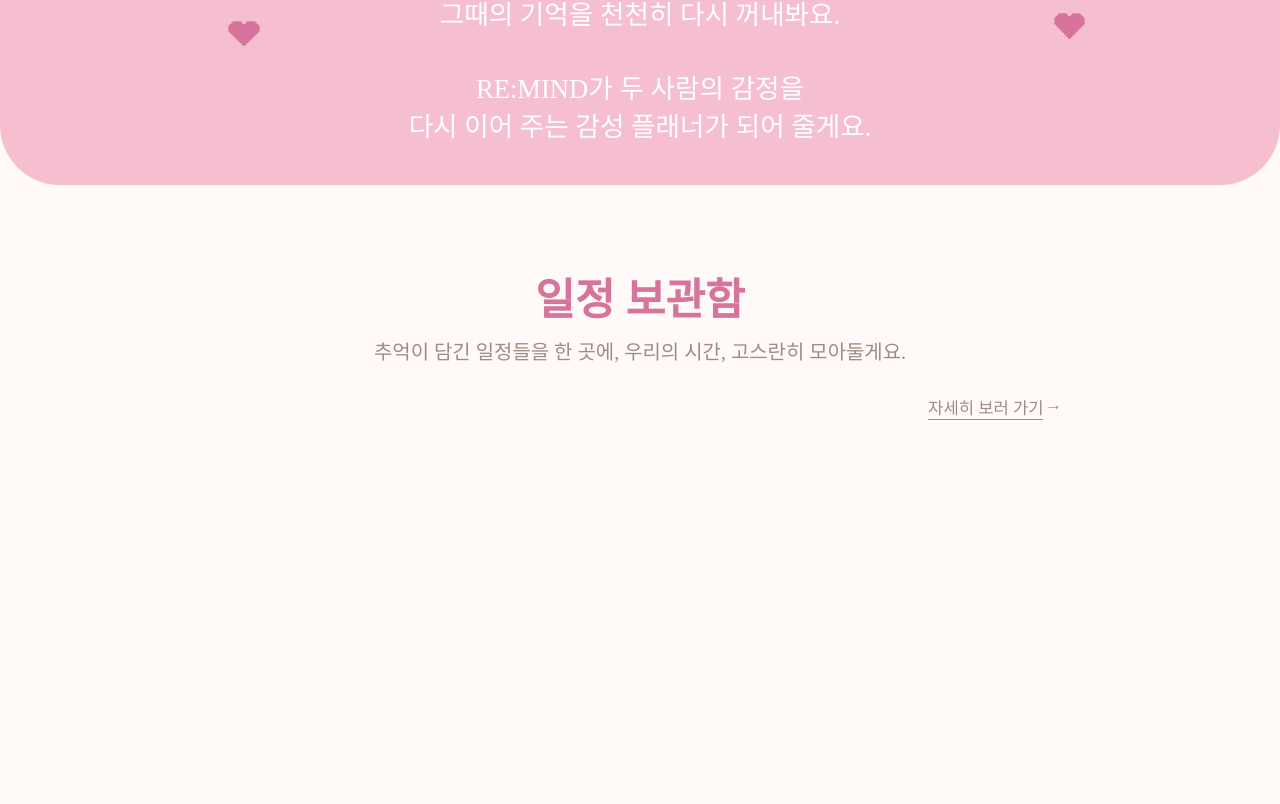
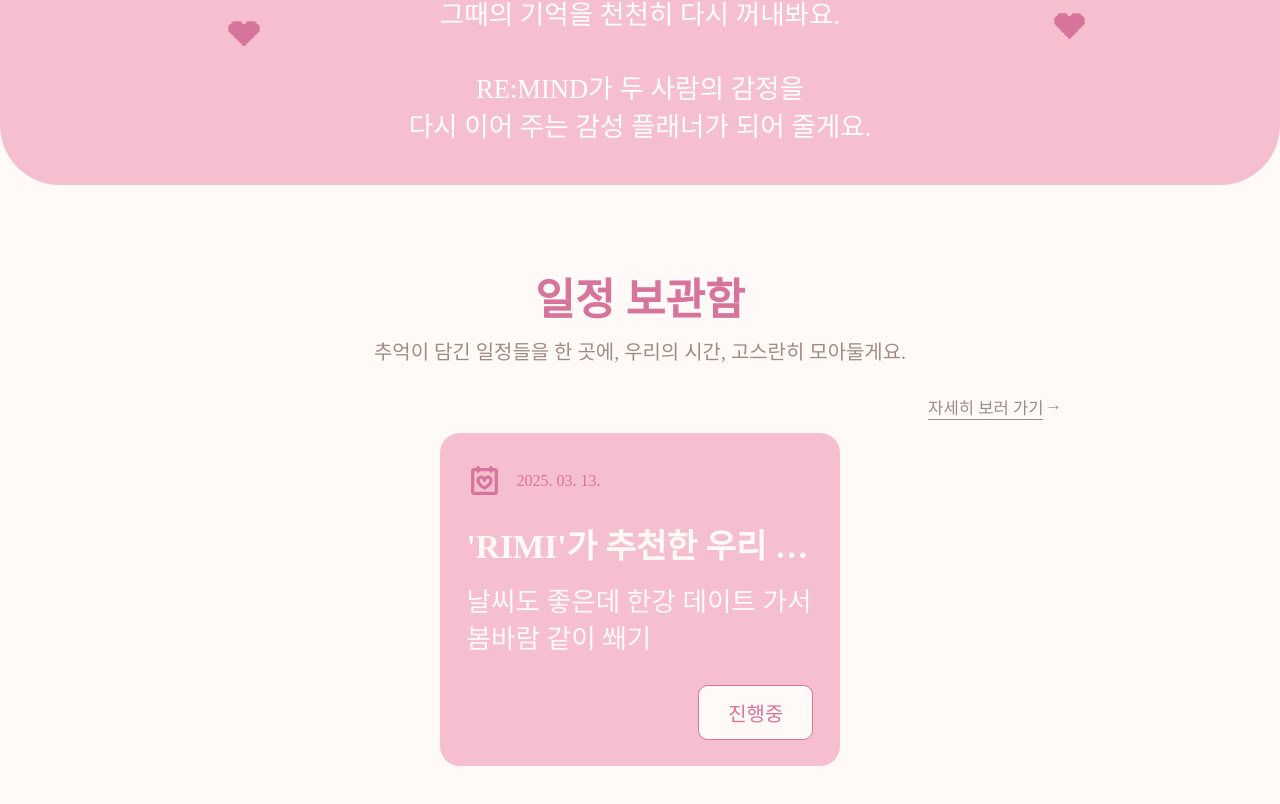
Before and after one commit to 2025-REMIND/REMIND-Frontend, a React (Create React App) app in the folder remind/: page / in a window 1280 px wide. Shown: the part 408-1212 px from the top of the page. Built offline with nearby package versions, Linux system fonts and the light colour scheme; a web font is replaced by a local one.

Commit message:
💄 PlanArchive 컴포넌트 일정 추가

```diff
--- a/remind/src/components/home/planarchive/PlanArchive.jsx
+++ b/remind/src/components/home/planarchive/PlanArchive.jsx
@@ -1,4 +1,5 @@
 import * as S from "./PlanArchive.style";
+import DATE from "../../../assets/home/planarchive/date.svg";
 
 export default function PlanArchive() {
     return (
@@ -9,6 +10,18 @@ export default function PlanArchive() {
                 <S.DetailText>자세히 보러 가기</S.DetailText>
                 <S.IconDetail>→</S.IconDetail>
             </S.Detail>
+
+            <S.ArchiveBox>
+                <S.Archive>
+                    <S.Info>
+                        <S.Icon src = { DATE } />
+                        <S.Date>2025. 03. 13.</S.Date>
+                    </S.Info>
+                    <S.Name>'RIMI'가 추천한 우리 데이트</S.Name>
+                    <S.Comment>날씨도 좋은데 한강 데이트 가서 봄바람 같이 쐐기</S.Comment>
+                </S.Archive>
+                <S.Status>진행중</S.Status>
+            </S.ArchiveBox>
         </S.ArchiveLayout>
     )
 }
--- a/remind/src/components/home/planarchive/PlanArchive.style.js
+++ b/remind/src/components/home/planarchive/PlanArchive.style.js
@@ -41,3 +41,69 @@ export const IconDetail = styled.div`
     font-size: 1.30vw;
     color: #9D8C84;
 `
+
+export const ArchiveBox = styled.div`
+    position: relative;
+    width: 31.25vw;
+    height: 26.04vw;
+    margin-top: 1.04vw;
+    border-radius: 1.56vw;
+    background-color: #F6BFCF;
+`
+
+export const Archive = styled.div`
+    margin-left: 2.08vw;
+    margin-right: 2.08vw;
+`
+
+export const Info = styled.div`
+    display: flex;
+    margin-top: 2.39vw;
+    margin-bottom: 1.56vw;
+    gap: 1.14vw;
+`
+
+export const Icon = styled.img`
+    width: 2.76vw;
+    height: 2.76vw;
+`
+
+export const Date = styled.div`
+    display: flex;
+    align-items: center;
+    color: #d7749b;
+`
+
+export const Name = styled.div`
+    font-weight: 700;
+    font-size: 2.60vw;
+    color: #FFFAF8;
+    margin-bottom: 1.25vw;
+    white-space: nowrap;
+    overflow: hidden;
+    text-overflow: ellipsis;
+`
+
+export const Comment = styled.div`
+    font-weight: 400;
+    font-size: 2.08vw;
+    color: #FFFAF8;
+    line-height: 140%;
+    white-space: pre-line;
+`
+
+export const Status = styled.div`
+    position: absolute;
+    bottom: 2.08vw;
+    right: 2.08vw;
+    display: flex;
+    align-items: center;
+    justify-content: center;
+    background-color: #FFFAF8;
+    border: 0.05vw solid #D7749B;
+    border-radius: 0.75vw;
+    color: #D7749B;
+    font-size: 1.56vw;
+    width: 8.85vw;
+    height: 4.16vw;
+`
```
Also changed, not shown: remind/src/assets/home/planarchive/date.svg (added).
